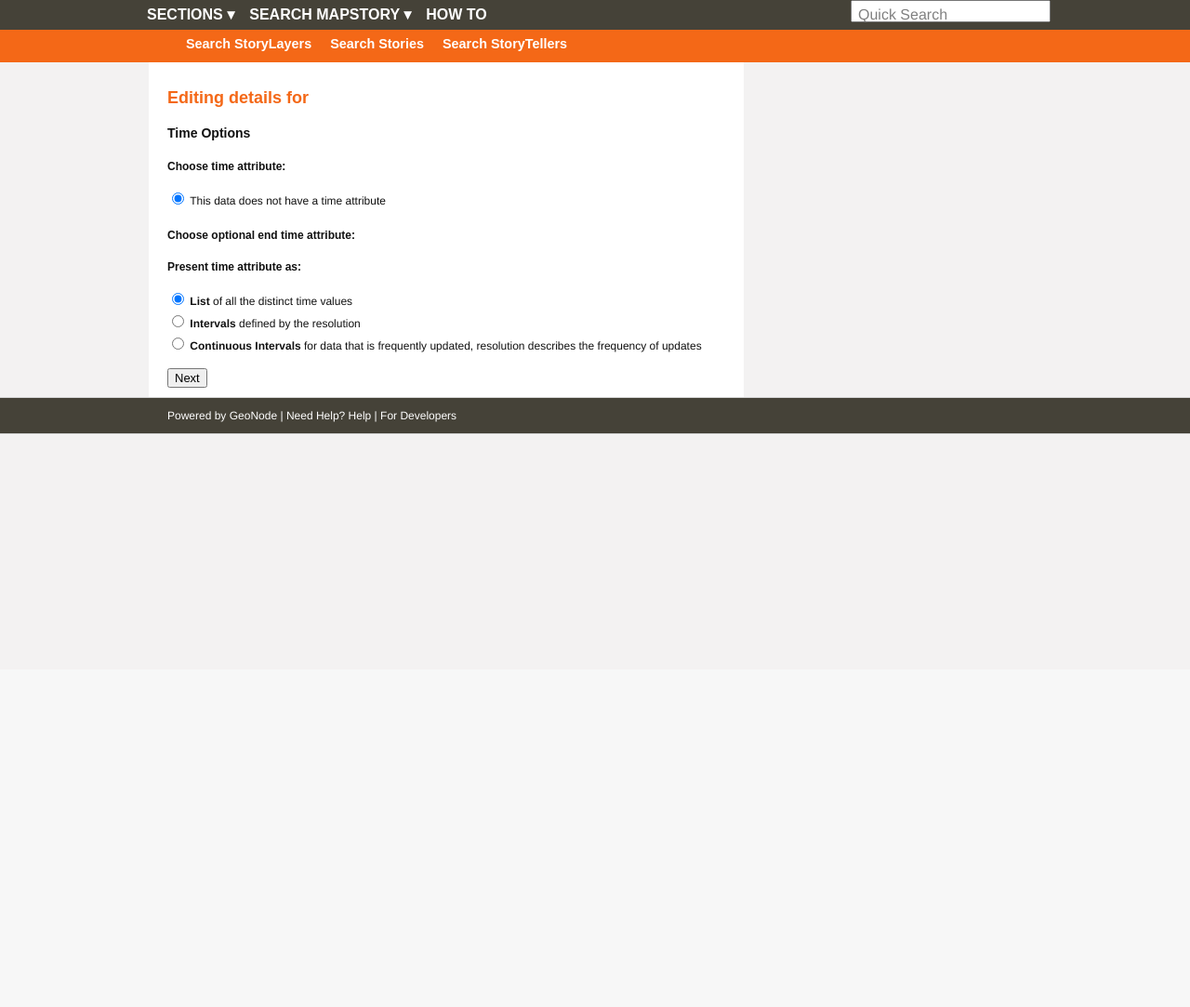
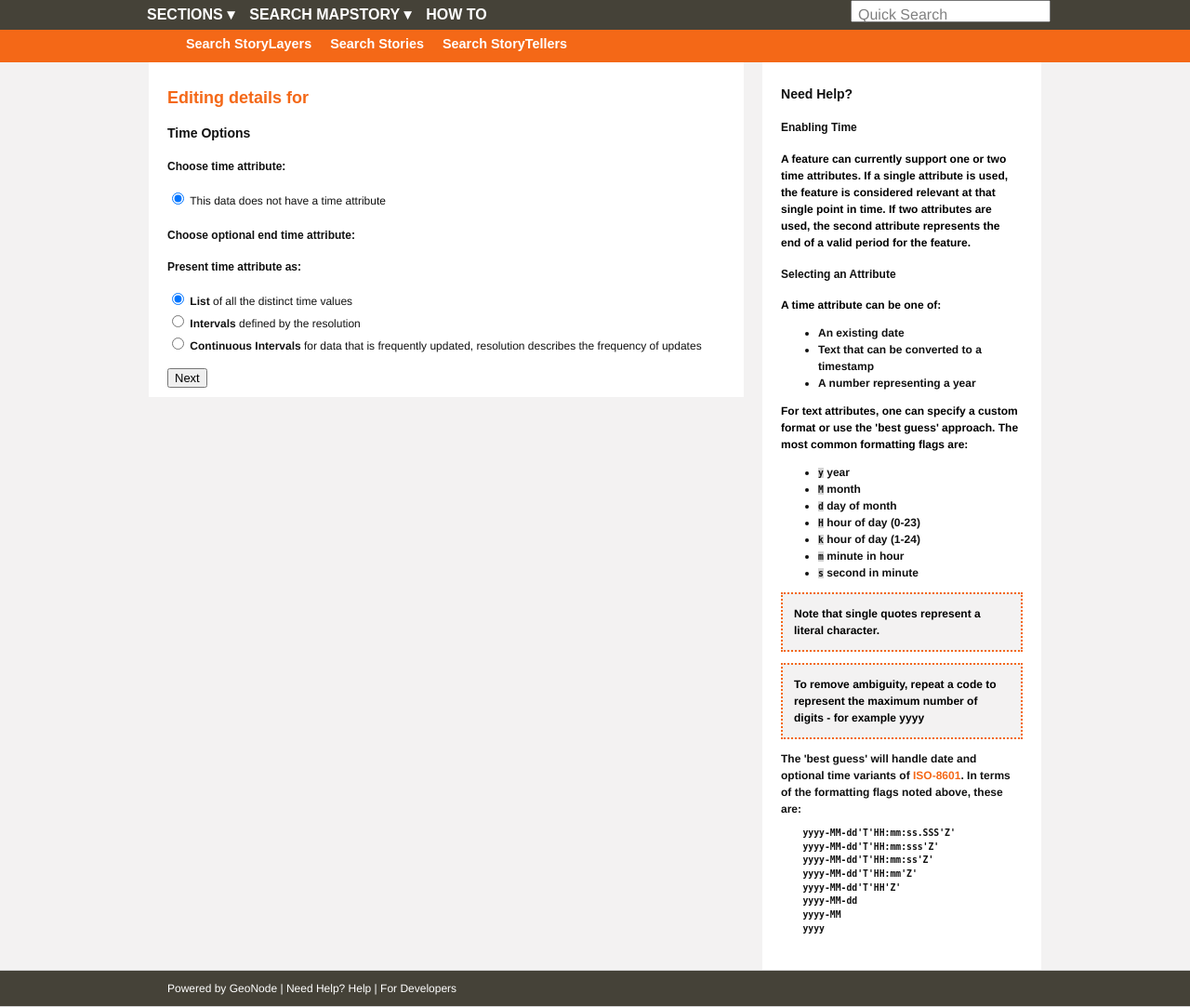
Before and after one commit to cholmes/mapstory, a Django app: template templates/maps/layer_upload_step2.html in a window 1280 px wide. Shown: the part 80-1163 px from the top of the page at 93% size. Before the commit the page ends 547 px from the top, so only its background shows below. Run offline with Django 3.2, Linux system fonts and the light colour scheme; the template is opened without the code that fills it, so the values that code supplies are empty; some libraries are stand-ins or nearby versions; some web fonts are replaced.

Commit message:
initial help text for time selection, check for import errors from progress endpoint

```diff
--- a/templates/maps/layer_upload_step2.html
+++ b/templates/maps/layer_upload_step2.html
@@ -38,7 +38,12 @@
     #format_input input {
         width:8em;
     }
-
+    #timehelp p {
+        color: black !important;
+    }
+    #timehelp code {
+        background: lightgray;
+    }
 </style>
 {% include "geonode/ext_header.html" %}
 {{ block.super }}
@@ -149,6 +154,51 @@
     <input type="submit" value="{% trans "Next" %}"/>
   </form>
 </div>
+<div id="timehelp" class="threecol">
+    <h3>Need Help?</h3>
+    <h4>Enabling Time</h4>
+    <p>A feature can currently support one or two time attributes. If a single
+    attribute is used, the feature is considered relevant at that single point in time. If two
+    attributes are used, the second attribute represents the end of a valid period for the
+    feature.</p>
+    <h4>Selecting an Attribute</h4>
+    <p>A time attribute can be one of:</p>
+    <ul>
+        <li>An existing date</li>
+        <li>Text that can be converted to a timestamp</li>
+        <li>A number representing a year</li>
+    </ul>
+    <p>
+    For text attributes, one can specify a custom format or use the 'best guess' approach.
+    The most common formatting flags are:
+    </p>
+    <ul>
+        <li><code>y</code> year</li>
+        <li><code>M</code> month</li>
+        <li><code>d</code> day of month</li>
+        <li><code>H</code> hour of day (0-23)</li>
+        <li><code>k</code> hour of day (1-24)</li>
+        <li><code>m</code> minute in hour</li>
+        <li><code>s</code> second in minute</li>
+    </ul>
+
+    <p class="note">Note that single quotes represent a literal character.</p>
+    <p class="note">To remove ambiguity, repeat a code to represent the maximum number of digits - for example yyyy</p>
+
+    The 'best guess' will handle date and optional time variants of <a href="http://en.wikipedia.org/wiki/ISO_8601">ISO-8601</a>.
+    In terms of the formatting flags noted above, these are:
+    <pre>
+    yyyy-MM-dd'T'HH:mm:ss.SSS'Z'
+    yyyy-MM-dd'T'HH:mm:sss'Z'
+    yyyy-MM-dd'T'HH:mm:ss'Z'
+    yyyy-MM-dd'T'HH:mm'Z'
+    yyyy-MM-dd'T'HH'Z'
+    yyyy-MM-dd
+    yyyy-MM
+    yyyy
+    </pre>
+    </p>
+</div>
 <script type="text/javascript">
 {% autoescape off %}
 Ext.onReady(function() {
@@ -249,6 +299,14 @@ Ext.onReady(function() {
                             // give it a chance to start running or return complete
                             case 'PENDING': case 'RUNNING':
                                 break;
+                            case 'ERROR':
+                                msg = 'message' in response ? response.message :
+                                    "An unknown error occurred during the ingest."
+                                Ext.MessageBox.show({
+                                    icon : Ext.MessageBox.ERROR,
+                                    msg : msg
+                                });
+                                return;
                             default:
                                 Ext.MessageBox.show({
                                     icon : Ext.MessageBox.ERROR,
```
